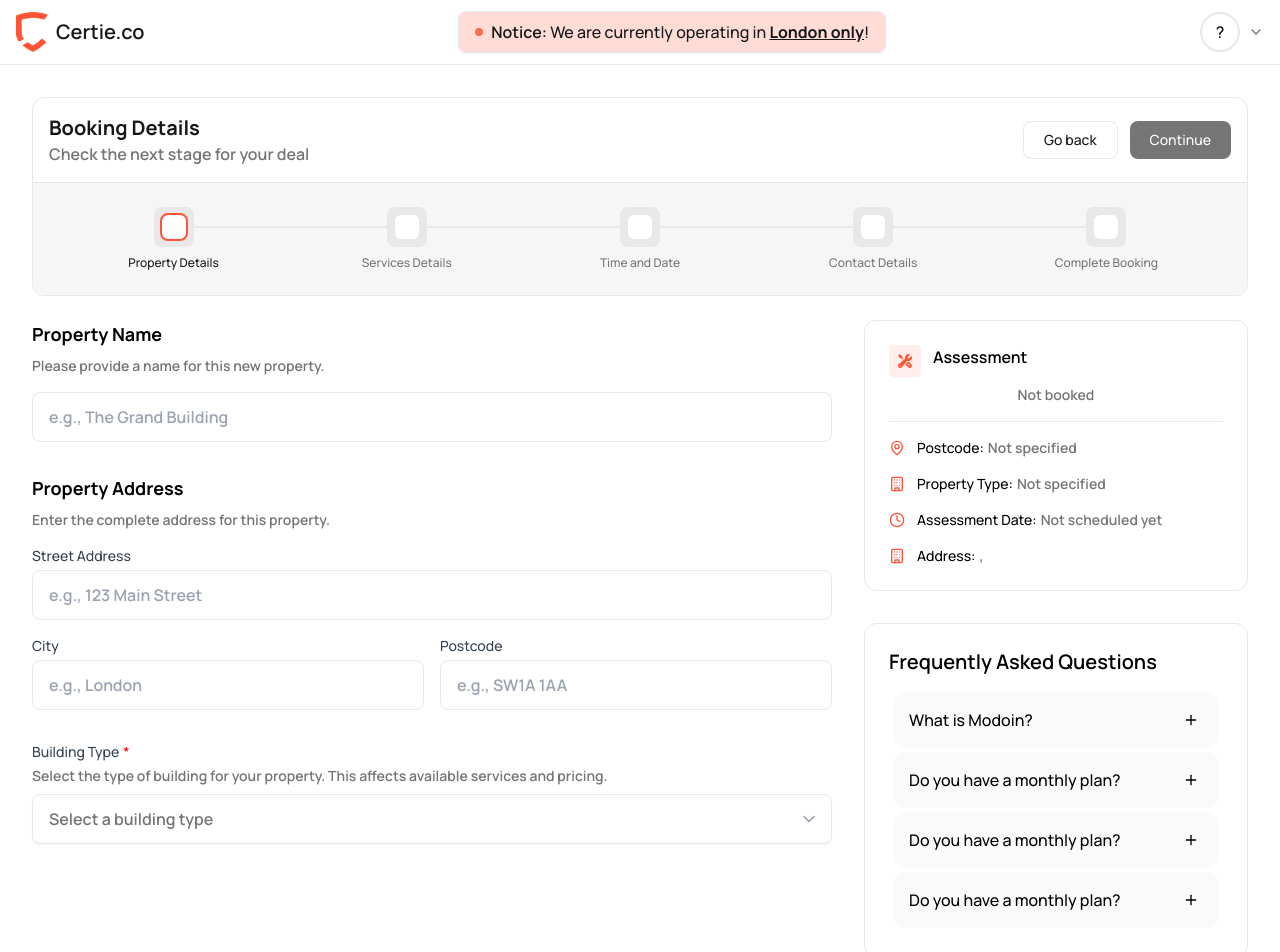
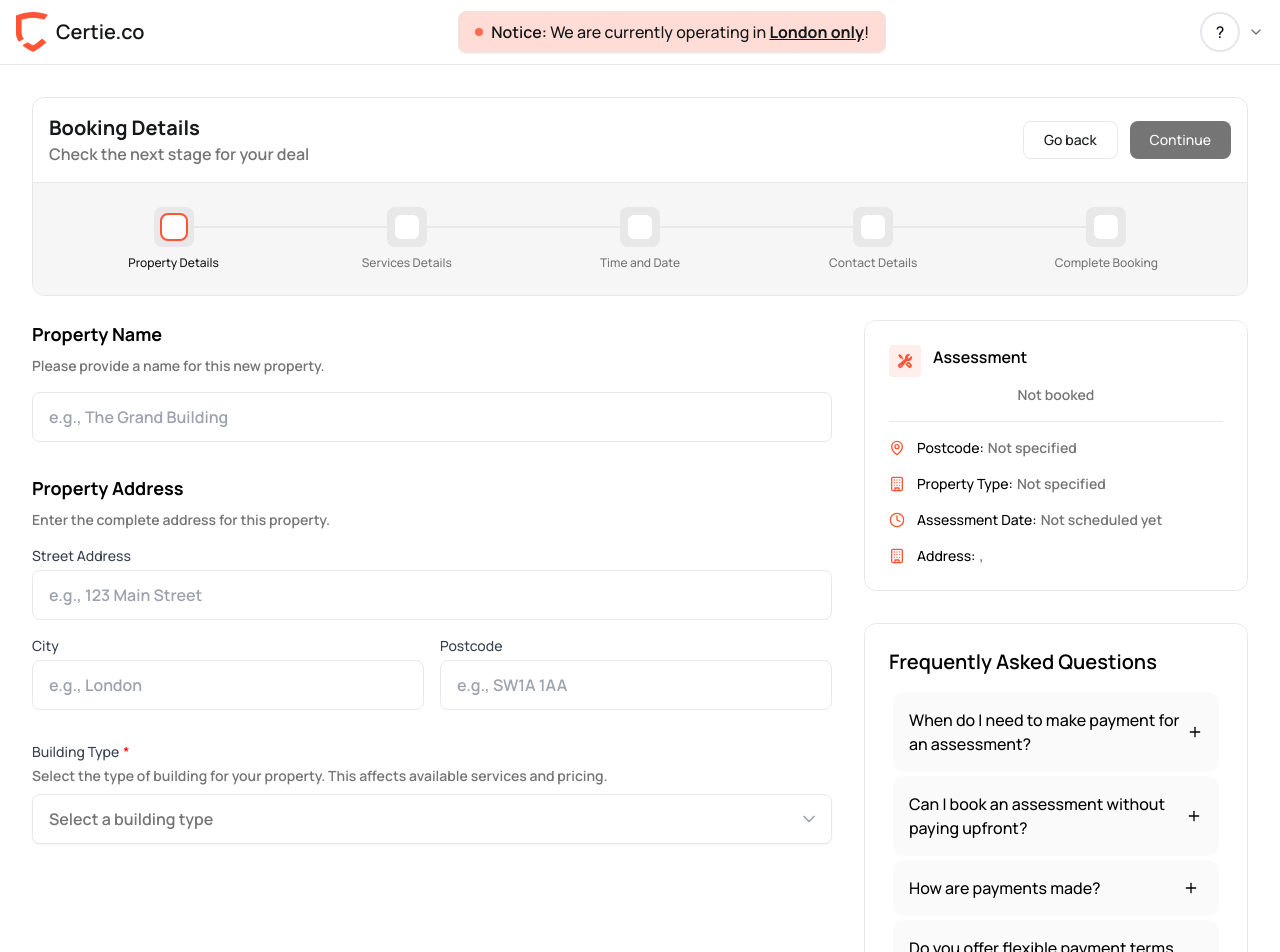
Before and after one commit to Sheikh-Mussadiq/Certie, a React (Vite) app: page /contractor-workflow in a window 1280 px wide. Shown: the top 952 px of the page. Built offline with nearby package versions, Linux system fonts and the light colour scheme.

Commit message:
content: update FAQ content with payment-related questions and answers

```diff
--- a/src/components/contractor/FAQAccordion.jsx
+++ b/src/components/contractor/FAQAccordion.jsx
@@ -37,24 +37,29 @@ const FAQAccordion = () => {
 
   const faqs = [
     {
-      question: "What is Modoin?",
+      question: "When do I need to make payment for an assessment?",
       answer:
-        "Modoin refers to a specialized methodology for commercial & residential property fire risk assessments where fire hazards are identified and mitigated. Potenti tellus hendrerit facilisis praesent nunc habitasse convallis semper bibendum vitae molestie phasellus iaculis diam elit.",
+        "Payment is required after the assessment has been carried out, but before the final report or certificate is released in the Certie system.",
     },
     {
-      question: "Do you have a monthly plan?",
+      question: "Can I book an assessment without paying upfront?",
       answer:
-        "Yes, we offer flexible monthly subscription plans for regular compliance assessments. This includes scheduled visits, ongoing support, and access to our compliance dashboard.",
+        "Yes. You can book your assessment without advance payment. Payment is only due once the assessment is completed, prior to the results being uploaded.",
     },
     {
-      question: "Do you have a monthly plan?",
+      question: "How are payments made?",
       answer:
-        "Yes, we offer flexible monthly subscription plans for regular compliance assessments. This includes scheduled visits, ongoing support, and access to our compliance dashboard.",
+        "Payments can be made securely online through Certie. We accept major debit and credit cards, as well as approved corporate payment methods for larger clients.",
     },
     {
-      question: "Do you have a monthly plan?",
+      question: "Do you offer flexible payment terms for larger clients?",
       answer:
-        "Yes, we offer flexible monthly subscription plans for regular compliance assessments. This includes scheduled visits, ongoing support, and access to our compliance dashboard.",
+        "Yes. For larger or regular clients, tailored payment terms can be created, including monthly invoicing or extended credit arrangements. Please speak to our team to set this up.",
+    },
+    {
+      question: "What happens if payment isn’t made promptly?",
+      answer:
+        "Your completed assessment will remain on hold within the system until payment is received. Once cleared, the assessment will be released immediately for your records and compliance needs.",
     },
   ];
 
```
